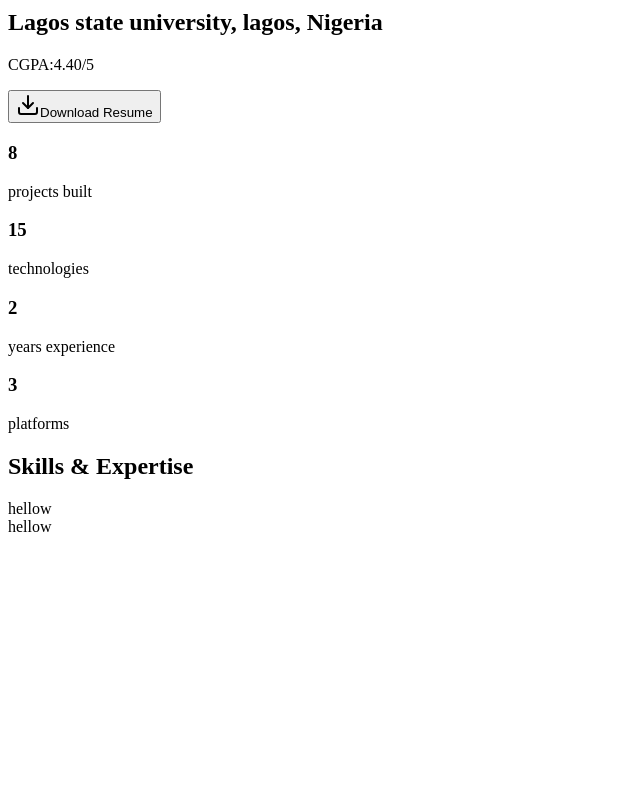
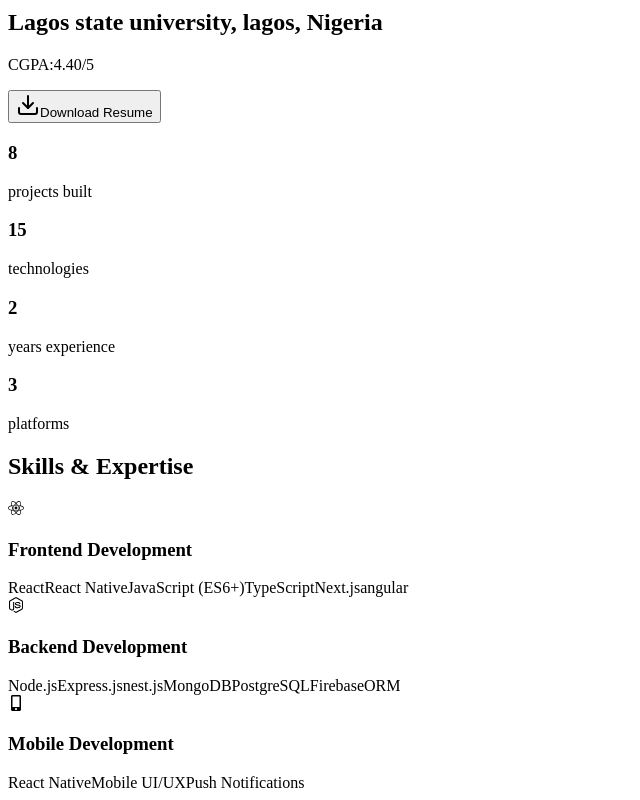
Before and after one commit to EseigbeSamuel/portfolio, a Next.js app: page /About in a window 1280 px wide. Shown: the part 352-1152 px from the top of the page, without its empty margins (0-640 px from the left). Before the commit the page ends 896 px from the top, so only its background shows below. Built offline with nearby package versions, Linux system fonts and the light colour scheme.

Commit message:
about page done

```diff
--- a/src/data/data.tsx
+++ b/src/data/data.tsx
@@ -92,6 +92,7 @@
   { number: 2, label: "years experience" },
   { number: 3, label: "platforms" },
 ];
+import { ReactNode } from "react";
 // {
 //   /* <div className="flex space-x-4">
 //               <FaLinkedin className="w-6 h-6 stroke-current" />
@@ -99,12 +100,46 @@
 //               <FaGithub className="w-6 h-6 stroke-current" />
 //             </div> */
 // }
+import { FaReact, FaNodeJs, FaMobileAlt } from "react-icons/fa";
 
 interface skillsProps {
-  color1: string;
-  color2: string;
+  title: string;
+  icon: ReactNode;
+  color: string;
+  tech: string[];
 }
 export const Skills: skillsProps[] = [
-  { color1: "bg-green-300", color2: "bg-blue-700" },
-  { color1: "bg-green-300", color2: "bg-blue-700" },
+  {
+    title: "Frontend Development",
+    icon: <FaReact />,
+    color: "from-blue-500 to-cyan-500",
+    tech: [
+      "React",
+      "React Native",
+      "JavaScript (ES6+)",
+      "TypeScript",
+      "Next.js",
+      "angular",
+    ],
+  },
+  {
+    title: "Backend Development",
+    icon: <FaNodeJs />,
+    color: "from-green-500 to-emerald-500",
+    tech: [
+      "Node.js",
+      "Express.js",
+      "nest.js",
+      "MongoDB",
+      "PostgreSQL",
+      "Firebase",
+      "ORM",
+    ],
+  },
+  {
+    title: "Mobile Development",
+    icon: <FaMobileAlt />,
+    color: "from-purple-500 to-pink-500",
+    tech: ["React Native", "Mobile UI/UX", "Push Notifications"],
+  },
 ];
--- a/src/pages/About.tsx
+++ b/src/pages/About.tsx
@@ -15,7 +15,7 @@
           centric applications that solve real world problems.
         </p>
       </div>
-      <section className="w-full flex gap-5">
+      <section className="w-full flex gap-10">
         <div className="w-full space-y-5 ">
           <section className="flex-col flex gap-5">
             <h2 className="font-semibold text-2xl">Who I Am</h2>
@@ -59,7 +59,6 @@
                 icon={<Download />}
               />
             </div>
-
             <div className="grid grid-cols-2 gap-5">
               {edu.map((e, i) => (
                 <div
@@ -77,14 +76,38 @@
         </div>
 
         <div className="w-full">
-          <h2 className="font-semibold text-2xl">Skills & Expertise</h2>
-          <section>
-            {Skills.map((s, i) => (
+          <h2 className="font-semibold text-2xl text-white mb-5">
+            Skills & Expertise
+          </h2>
+
+          <section className="space-y-6">
+            {Skills.map((skill, idx) => (
               <div
-                key={i}
-                className={` bg-gradient-to-r from-${s.color1} to-${s.color2} h-10 w-full`}
+                key={idx}
+                className="shadow-xl rounded-2xl bg-brand-dark space-y-5 p-5 hover:scale-105 transition-transform duration-300"
               >
-                hellow
+                <div className="flex items-center gap-4">
+                  <div
+                    className={`w-14 h-14 flex items-center justify-center rounded-xl bg-gradient-to-r ${skill.color} text-white text-2xl`}
+                  >
+                    {skill.icon}
+                  </div>
+
+                  <h3 className="text-2xl font-semibold text-white">
+                    {skill.title}
+                  </h3>
+                </div>
+
+                <div className="flex flex-wrap gap-3">
+                  {skill.tech.map((tech, i) => (
+                    <span
+                      key={i}
+                      className="px-4 py-2 bg-gray-800 text-gray-200 rounded-full text-sm shadow-sm capitalize"
+                    >
+                      {tech}
+                    </span>
+                  ))}
+                </div>
               </div>
             ))}
           </section>
```
Also changed, not shown: tailwind.config.ts (+8 -0 lines).
